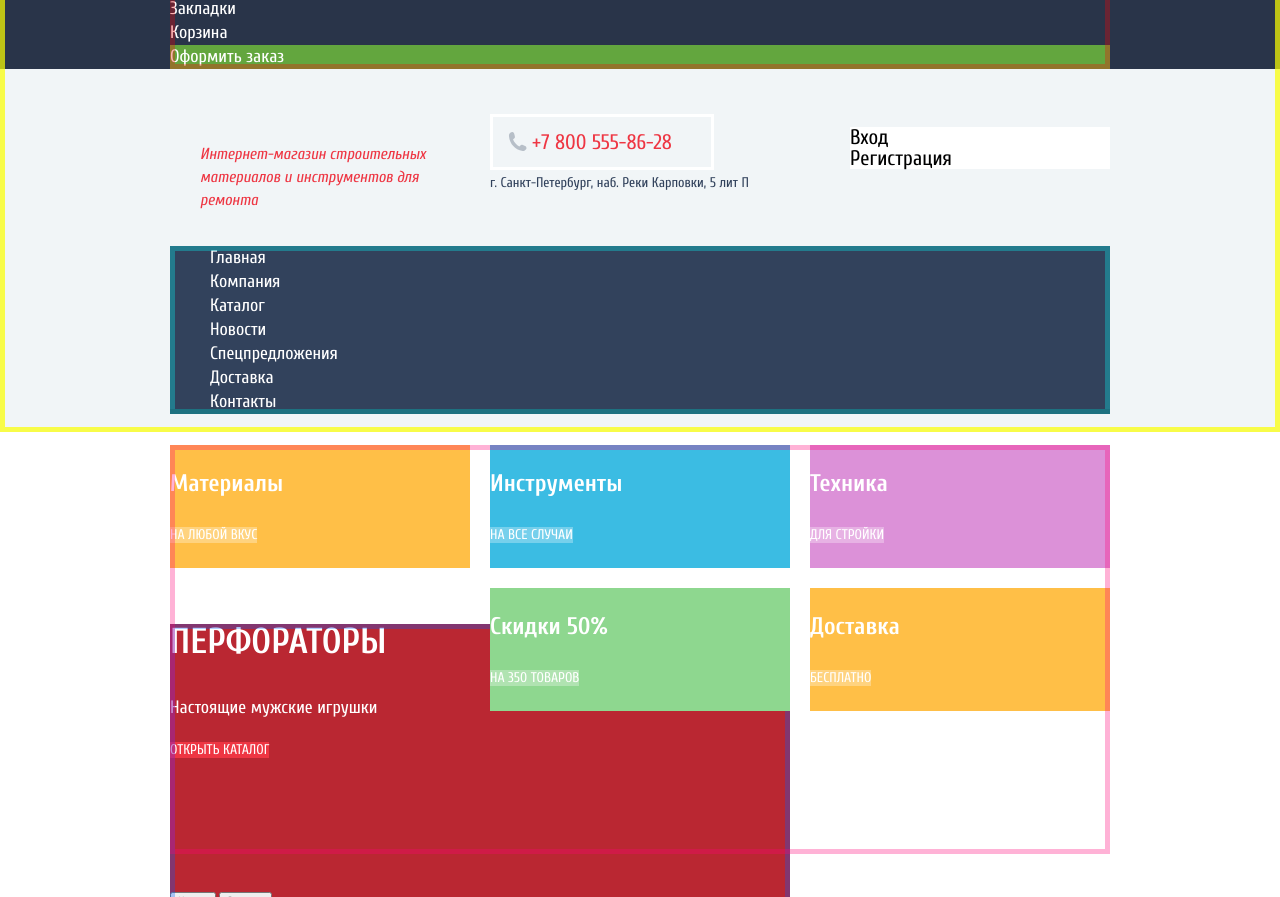
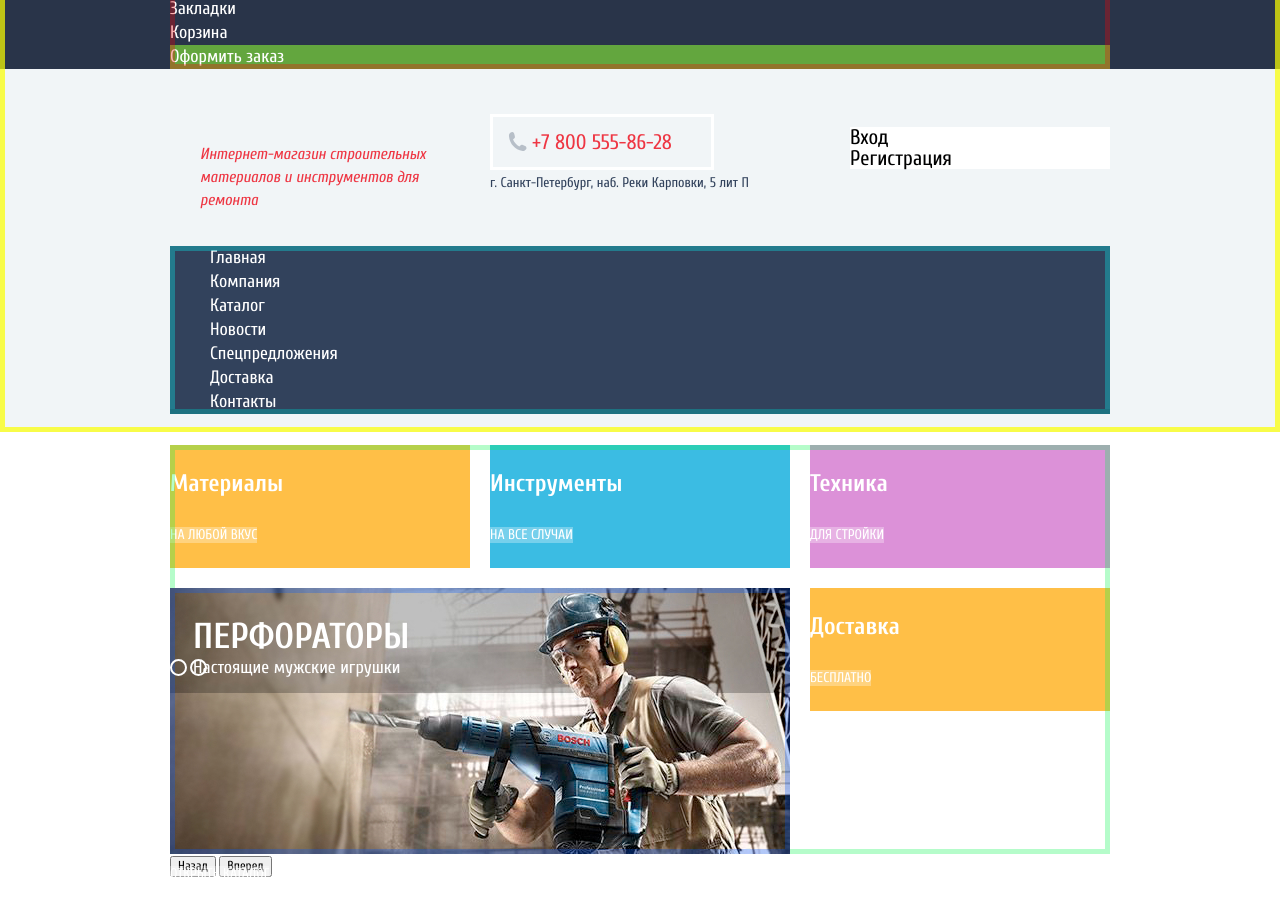
Before and after one commit to Ntaan/1628503-technomart-31, a plain HTML site: page index.html in a window 1280 px wide. Shown: the part 55-952 px from the top of the page. Drawn offline with Linux system fonts and the light colour scheme; files whose address does not match are found by name; a web font is replaced by a local one.

Commit message:
Сетка на гридах. Главная страница

```diff
--- a/css/style.css
+++ b/css/style.css
@@ -322,18 +322,11 @@ input:focus {
 .promo {
   margin-bottom: 70px;
 
-  outline: 5px solid rgba(255, 0, 119, 0.3);
+  outline: 5px solid rgba(11, 243, 80, 0.3);
   outline-offset: -5px;
 }
 
-.promo-sliders {
-  outline: 5px solid rgba(0, 89, 255, 0.3);
-  outline-offset: -5px;
 
-  width: 620px;
-  background-color: #BA2732;
-  background-image: url("img/perforator.jpg");
-}
 
 .promo h2 {
   display: none;
@@ -383,14 +376,7 @@ input:focus {
   order: 1;
 }
 
-.promo-slider {
-  width: 620px;
-  height: 266px;
-}
 
- .drill {
-  visibility: hidden;
-}
 
 .promo-item h3 {
   font-weight: bold;
@@ -415,16 +401,61 @@ input:focus {
   background-color: rgba(169, 169, 169, 0.3);
 }
 
-.promo-slider h3{
+.promo-slider-list {
+  outline: 5px solid rgba(0, 89, 255, 0.3);
+  outline-offset: -5px;
+
+  list-style: none;
+  margin: 0;
+  padding:0;
+
+  width: 620px;
+  height: 266px;
+  background-color: #BA2732;
+  position: relative;
+}
+
+ .promo-slider-item {
+  display: none;
+}
+
+.promo-slider-item:first-child {
+  display: block;
+}
+
+.promo-slider-item h3{
   font-weight: bold;
   font-size: 36px;
   line-height: 36px;
   text-transform: uppercase;
+  position: absolute;
+  top: -5px;
+  left: 23px;
 }
 
-.promo-slider p {
+.promo-slider-item p {
   font-size: 18px;
   line-height: 24px;
+  position: absolute;
+  top: 50px;
+  left: 23px;
+}
+
+.slider-controls {
+  position: absolute;
+  bottom: 63px;
+  left: 300;
+  z-index: 20;
+}
+
+.slider-controls button {
+  padding: 0;
+  width: 17px;
+  height: 17px;
+  background-color: transparent;
+  border: 2px solid #ffffff;
+  border-radius: 50%;
+  cursor: pointer;
 }
 
 .promo-slider .btn {
--- a/index.html
+++ b/index.html
@@ -102,31 +102,28 @@
             <a class="btn" href="blank.html">Бесплатно</a>
           </li>
           <li>
-            <div class="promo-sliders">
-
-              <div class="promo-slider perforator">
+            <ul class="promo-slider-list">
+              <li class="promo-slider-item">
+                <img src="img/perforator.jpg" width="620" height="266">
                 <h3>Перфораторы</h3>
                 <p>Настоящие мужские игрушки</p>
                 <a class="btn" href="catalog.html">Открыть каталог</a>
+              </li>
+              <li class="promo-slider-item">
+                <h3>Дрели</h3>
+                <p>Соседям на радость!</p>
+                <a class="btn" href="catalog.html">Открыть каталог</a>
+              </li>
+             </ul>
+
+              <div class="slider-controls">
+                <button type="button" aria-label="Первый слайд"></button>
+                <button type="button" aria-label="Второй слайд"></button>
               </div>
               <div class="slider-arrows-container">
                 <button type="button slider-arrows-back">Назад</button>
                 <button type="button slider-arrows-next">Вперед</button>
               </div>
-              <div class="slider-buttons-container">
-                <ul>
-                  <li></li>
-                  <li></li>
-                </ul>
-              </div>
-             </div>
-            <!-- <div class="promo-slider drill">
-              <h3>Дрели</h3>
-              <p>Соседям на радость!</p>
-              <a class="btn" href="catalog.html">Открыть каталог</a>
-            </div> -->
-
-
 
           </li>
         </ul>
```
